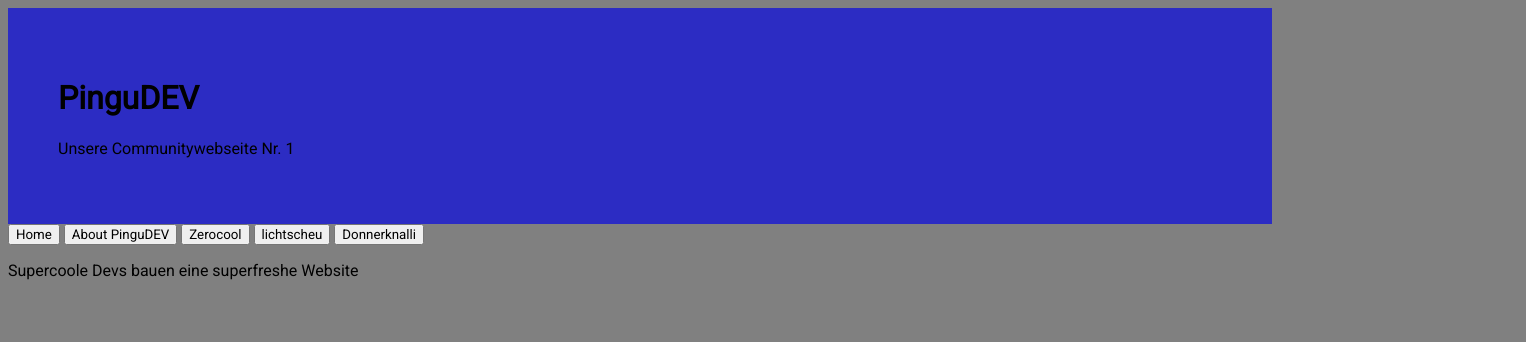
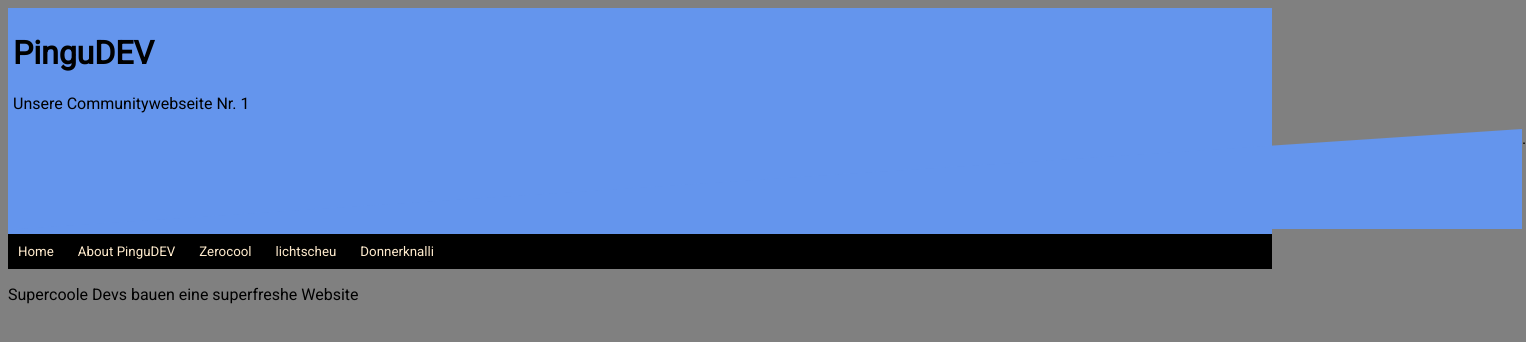
Before and after one commit to SDVHD/pinguDev_website, a plain HTML site: page html/index.html in a window 1280 px wide. Shown: the whole page, 1526 px wide, since content can reach past the window. Drawn offline with Linux system fonts and the light colour scheme.

Commit message:
Header update & Navbar update

```diff
--- a/css/index.css
+++ b/css/index.css
@@ -2,9 +2,36 @@
     font-family: 'Roboto', sans-serif;
 }
 header {
-    padding: 50px;
-    background-color: rgb(44, 44, 195);
+    background-color: aliceblue;
+    width: 100%;
 }
 body {
     background-color: grey;
 }
+.div_dreieck {
+    width: 0%;
+    height: 0;
+    border-left: 1509px solid transparent;
+    border-right: 0px solid transparent;
+    border-bottom: 100px solid cornflowerblue;
+  }
+  nav {
+    background-color: black;
+    width: 100%;
+  }
+  .btn_nav {
+    background-color: black;
+    color: blanchedalmond;
+    border-style: none;
+    padding: 10px;
+  }
+  .btn_nav:hover {
+    background-color: rgb(138, 132, 132);
+    color: black;
+    border-style: none;
+    padding: 10px;
+  }
+  #div_titel {
+      padding: 5px;
+      background-color: cornflowerblue;
+  }
--- a/html/index.html
+++ b/html/index.html
@@ -13,6 +13,7 @@
             <div id="div_titel">
                 <h1>PinguDEV</h1>
                 <p>Unsere Communitywebseite Nr. 1</p>
+                <div class="div_dreieck">.</div>
             </div>
         </header>
         <nav>
```
